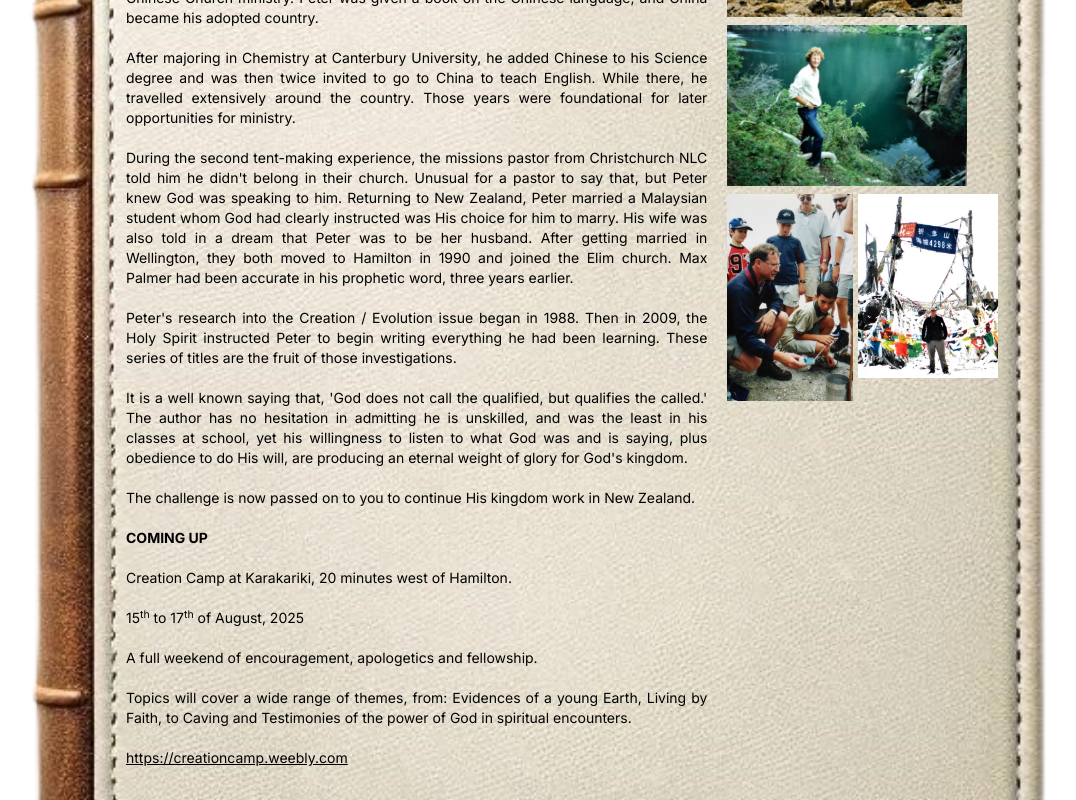
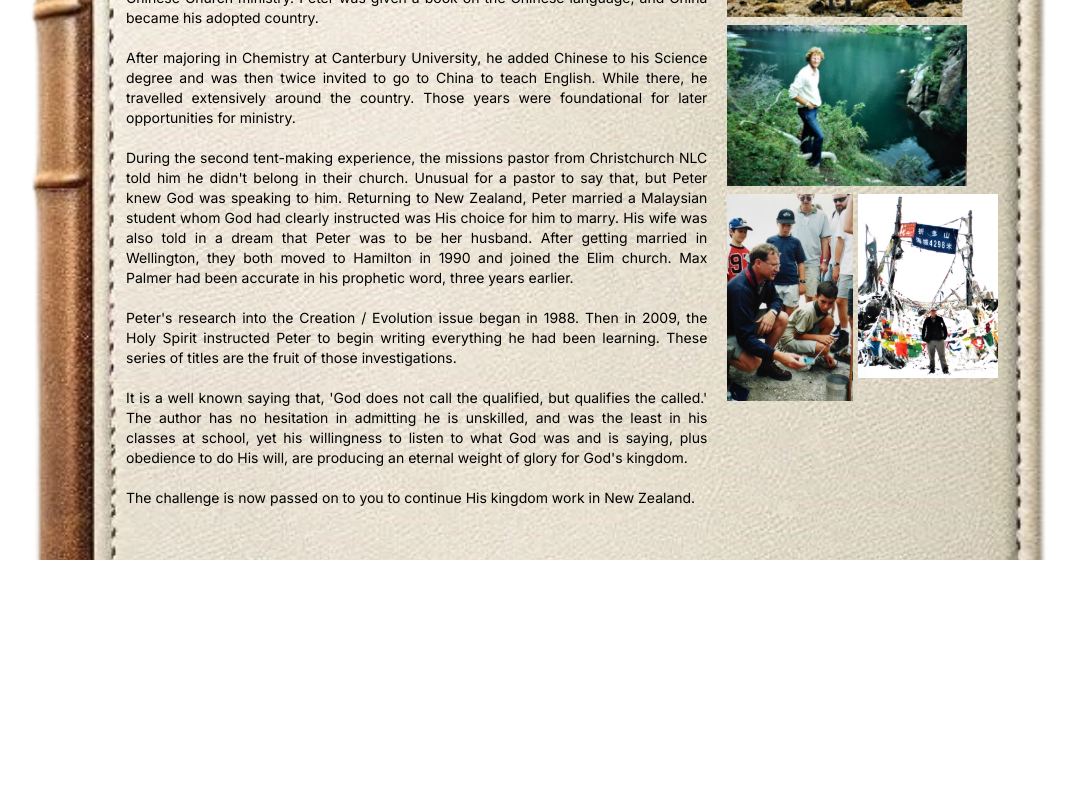
Before and after one commit to alpha2omeganz/alpha2omeganz.github.io, a Next.js app: page /about/author in a window 1280 px wide. Shown: the part 357-1157 px from the top of the page, without its empty margins (103-1179 px from the left). After the commit the page ends 917 px from the top, so only its background shows below. Built offline with nearby package versions, Linux system fonts and the light colour scheme.

Commit message:
Remove camp

```diff
--- a/src/app/about/author/page.tsx
+++ b/src/app/about/author/page.tsx
@@ -18,17 +18,6 @@ export default function AboutAuthor() {
           The challenge is now passed on to you to continue
           His kingdom work in New Zealand.
           <br /><br />
-          <b>COMING UP</b>
-          <br /><br />
-          Creation Camp at Karakariki, 20 minutes west of Hamilton.
-          <br /><br />
-          15<sup>th</sup> to 17<sup>th</sup> of August, 2025
-          <br /><br />
-          A full weekend of encouragement, apologetics and fellowship.
-          <br /><br />
-          Topics will cover a wide range of themes, from: Evidences of a young Earth, Living by Faith, to Caving and Testimonies of the power of God in spiritual encounters.
-          <br /><br />
-          <a href="https://creationcamp.weebly.com" className="underline">https://creationcamp.weebly.com</a>
         </div>
         <div className="lg:ml-5">
           <Image src="/peter-1.jpg" className="pr-1" width={240} height={200} alt="Alpha series"/>
```
